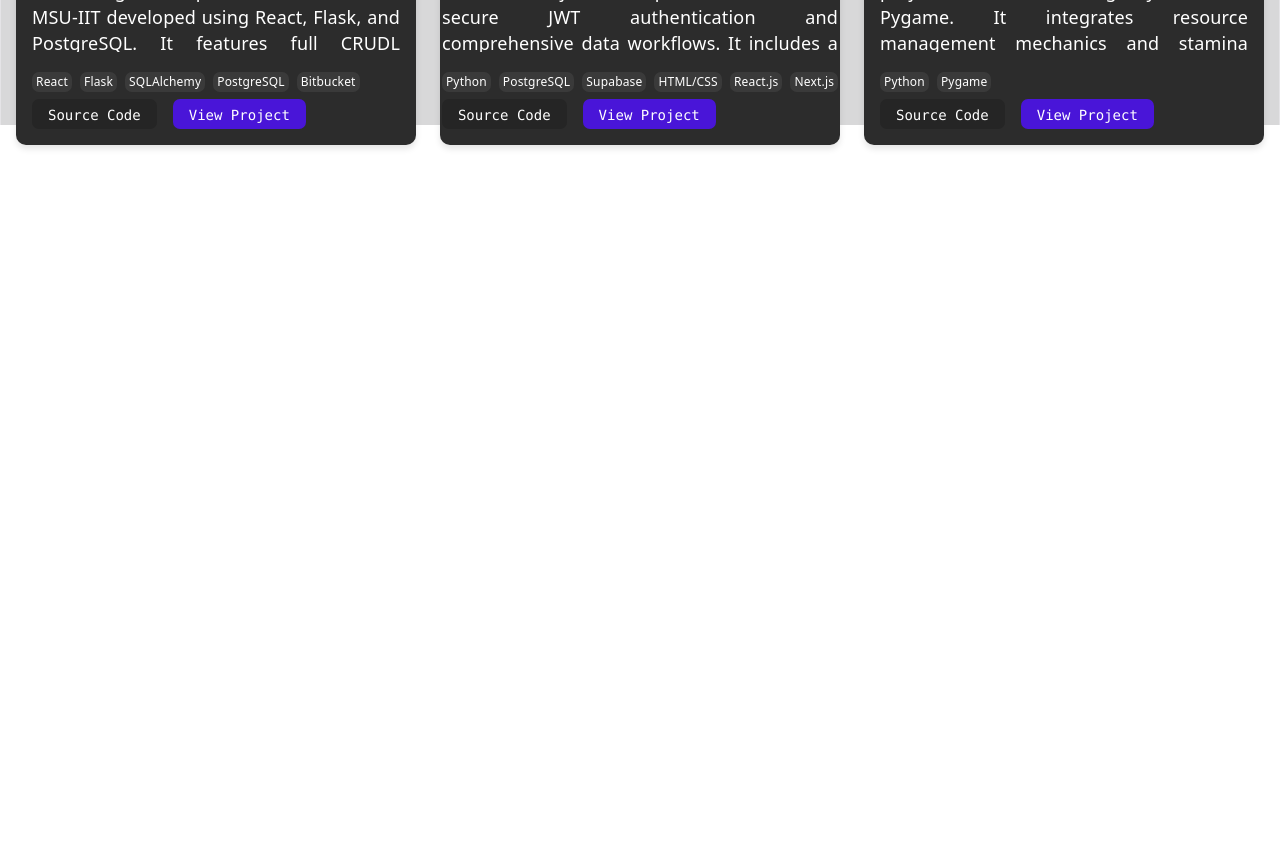
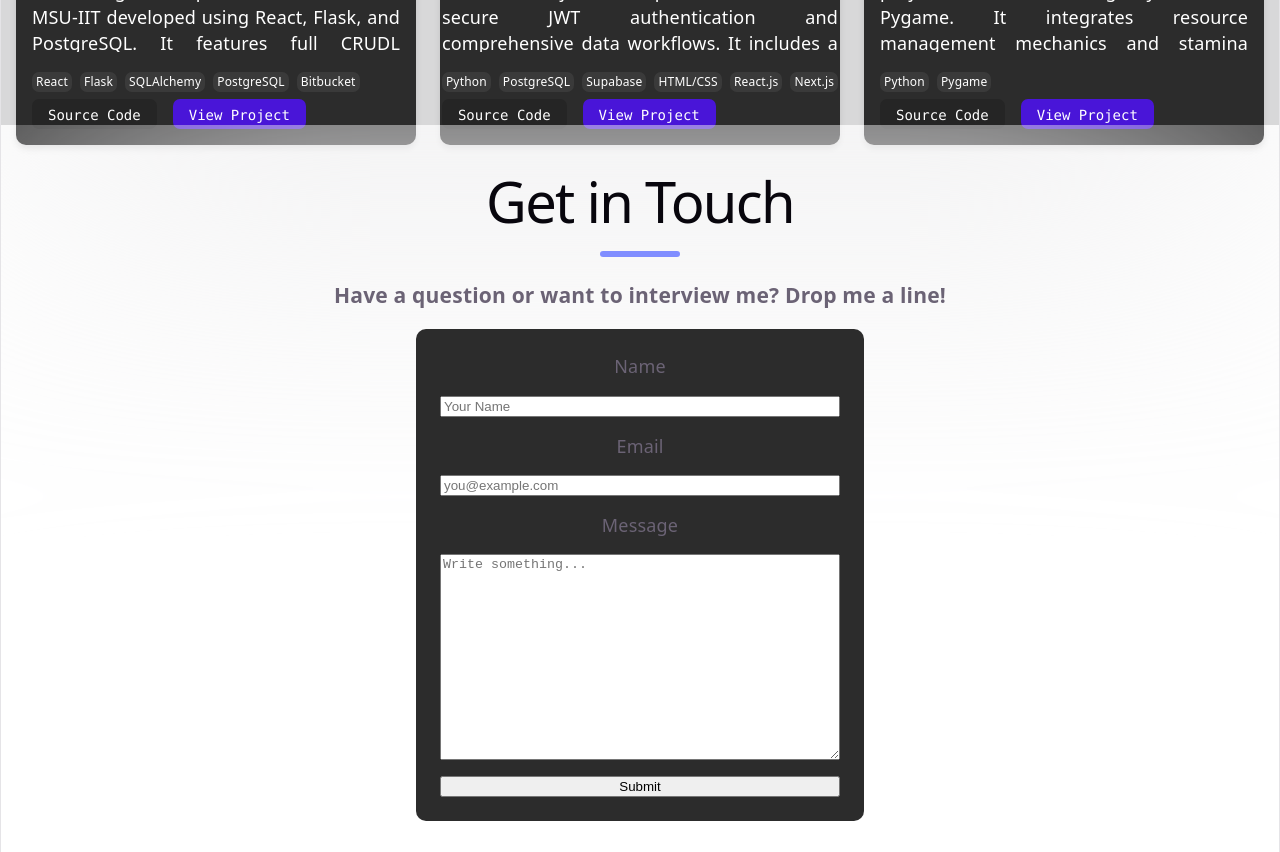
Before and after one commit to zzzeit/my-portfolio, a React (Vite) app: page / in a window 1280 px wide. Shown: the part 1400-2252 px from the top of the page. Before the commit the page ends 1545 px from the top, so only its background shows below. Built offline with nearby package versions, Linux system fonts and the light colour scheme.

Commit message:
Initial Contact Section Layout

```diff
--- a/src/App.jsx
+++ b/src/App.jsx
@@ -5,6 +5,7 @@ import heroImg from './assets/hero.png'
 import './App.css'
 import Home from './components/Home'
 import Projects from './components/Projects'
+import Contact from './components/Contact'
 import WhiteCircle from './assets/white-circle.png'
 
 function App() {
@@ -14,6 +15,7 @@ function App() {
 			<img src={WhiteCircle} alt="White Circle" className="white-circle" />
 			<Home />
 			<Projects />
+			<Contact />
 		</>
 	)
 }
--- /dev/null
+++ b/src/components/Contact.css
@@ -0,0 +1,20 @@
+.my-contact {
+    display: flex;
+    flex-direction: column;
+    justify-content: center;
+    align-items: center;
+    height: calc(100svh - 73px);
+    backdrop-filter: blur(140px);
+    width: 100%;
+}
+
+.form-contact {
+    display: flex;
+    flex-direction: column;
+    gap: 16px;
+    width: 100%;
+    max-width: 400px;
+    background-color: #2c2c2c;
+    border-radius: 10px;
+    padding: 24px;
+}
--- /dev/null
+++ b/src/components/Contact.jsx
@@ -0,0 +1,38 @@
+import './Contact.css'
+import Section from './Section'
+import { useState } from 'react'
+
+function Contact() {
+
+    const [name, setName] = useState('')
+    const [email, setEmail] = useState('')
+    const [message, setMessage] = useState('')
+
+    const handleSubmit = (e) => {
+        if (!name || !email || !message) {
+            alert('Please fill in all fields before submitting.')
+            return
+        }
+    }
+
+    return (
+        <Section id="contact">
+            <div className="my-contact">
+                <h1>Get in Touch</h1>
+                <div className="decorator-divider"/>
+                <h3 style={{ marginTop: '0' }}>Have a question or want to interview me? Drop me a line!</h3>
+                <div className="form-contact">
+                    <label htmlFor="name">Name</label>
+                    <input type="text" id="name" name="name" placeholder="Your Name" value={name} onChange={(e) => setName(e.target.value)} />
+                    <label htmlFor="email">Email</label>
+                    <input type="email" id="email" name="email" placeholder="you@example.com" value={email} onChange={(e) => setEmail(e.target.value)} />
+                    <label htmlFor="message">Message</label>
+                    <textarea id="message" name="message" placeholder="Write something..." style={{ height: '200px' }} value={message} onChange={(e) => setMessage(e.target.value)}></textarea>
+                    <input type="submit" value="Submit" onClick={handleSubmit}/>
+                </div>
+            </div>
+        </Section>
+    )
+}
+
+export default Contact
```
